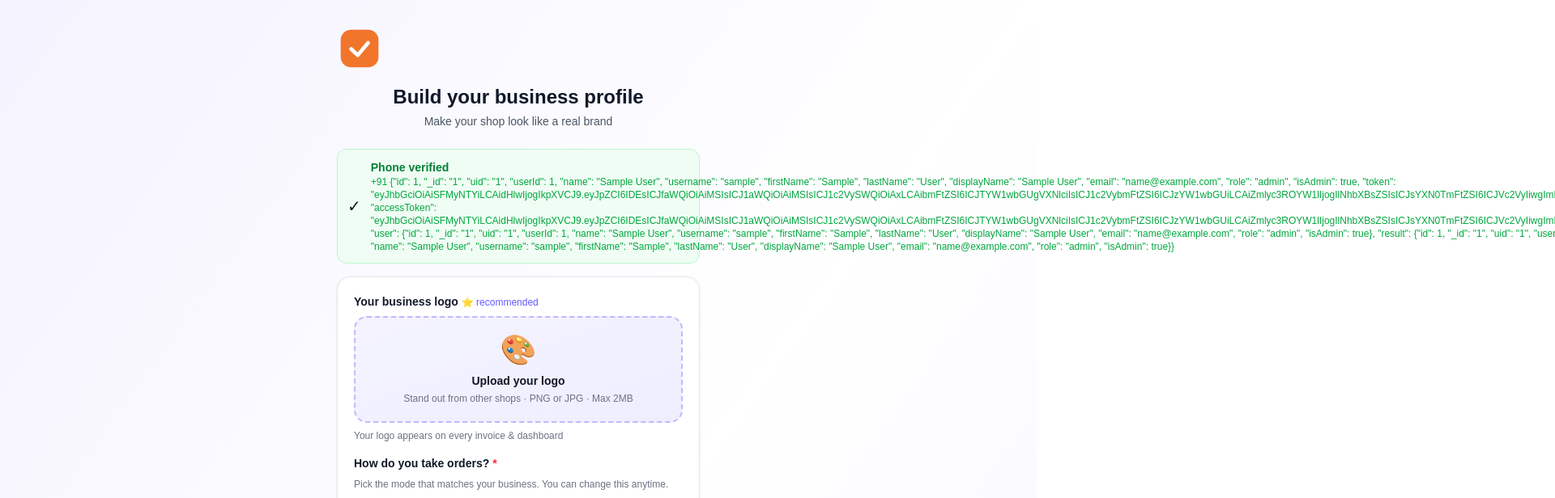
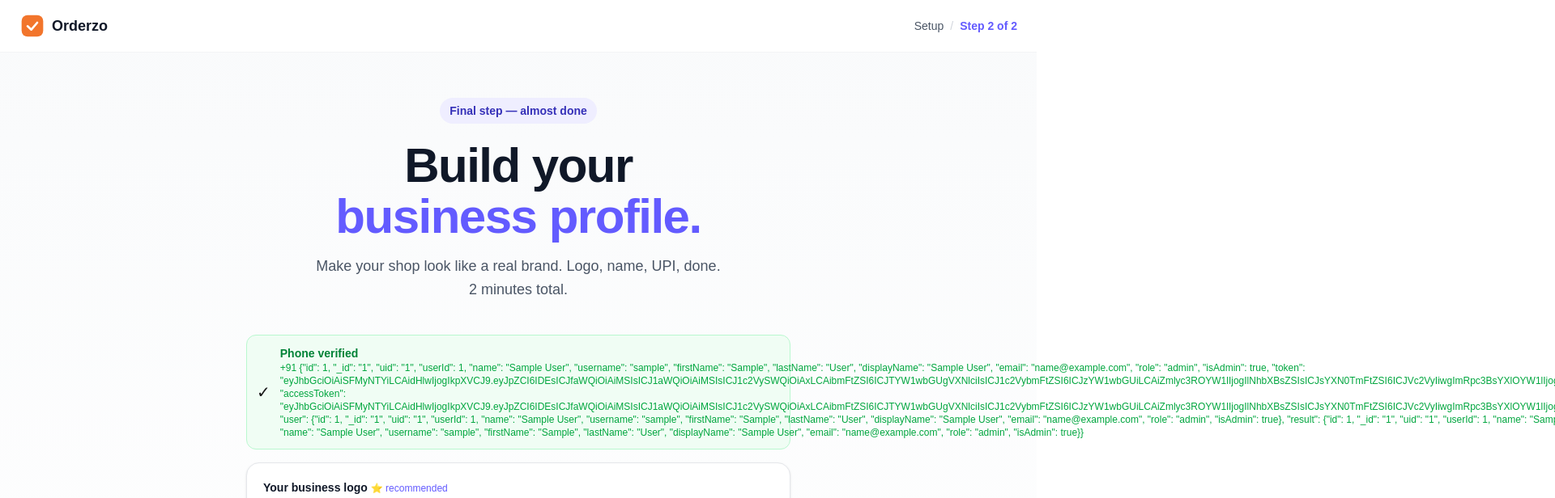
Before and after one commit to Chetan-2208/orderzo, a Next.js app: page /setup in a window 1280 px wide. Shown: the top 616 px of the page at 81% size, 1920 px wide, since content can reach past the window. Built offline with nearby package versions, Linux system fonts and the light colour scheme; no server answers; the database is empty; sample sign-in values are in the browser's storage.

Commit message:
Day 12 WIP: Setup Phase 1 (modern header + hero + gray bg) + Dashboard Phase 1 (header + hero earnings card)

```diff
--- a/src/app/dashboard/page.tsx
+++ b/src/app/dashboard/page.tsx
@@ -193,14 +193,22 @@ export default function DashboardPage() {
 
   return (
     <div className="min-h-screen bg-gray-50 pb-28">
-      {/* Header */}
-      <header className="bg-white/80 backdrop-blur-md border-b border-gray-200 px-4 py-4 sticky top-0 z-10 shadow-sm">
+      {/* Header — matches marketing mockup */}
+      <header className="bg-white border-b border-gray-100 px-4 sm:px-6 py-3 sticky top-0 z-10 backdrop-blur-sm bg-white/95">
         <div className="flex items-center justify-between max-w-2xl mx-auto">
-          <div className="flex items-center gap-3">
-            <Logo size={36} />
-            <div>
-              <h1 className="font-bold text-gray-900 leading-tight">{business?.business_name}</h1>
-              <p className="text-xs text-gray-500">+91 {phone}</p>
+          <div>
+            <p className="text-xs text-gray-500 font-medium">
+              {new Date().toLocaleDateString('en-IN', { weekday: 'short', day: 'numeric', month: 'short', year: 'numeric' })}
+            </p>
+            <h1 className="text-lg sm:text-xl font-extrabold text-gray-900 leading-tight">Today</h1>
+          </div>
+          <div className="flex items-center gap-2">
+            <div className="text-right hidden sm:block">
+              <p className="text-xs text-gray-500 leading-tight">{business?.business_name}</p>
+              <p className="text-[10px] text-gray-400">+91 {phone}</p>
+            </div>
+            <div className="w-10 h-10 bg-[#635BFF] text-white rounded-full flex items-center justify-center font-bold shadow-md">
+              {business?.business_name?.charAt(0).toUpperCase() || 'O'}
             </div>
           </div>
         </div>
@@ -217,19 +225,34 @@ export default function DashboardPage() {
                 - Mature (30+ invoices total)
             ═══════════════════════════════════════════════════ */}
 
-            {/* GREETING — same across all modes */}
+            {/* HERO EARNINGS CARD — matches marketing mockup */}
             <div className="mb-6 pt-2">
-              <div className="flex items-center gap-2 mb-1">
-                <span className="text-2xl">
-                  {new Date().getHours() < 12 ? '☀️' : new Date().getHours() < 17 ? '🌤️' : '🌙'}
-                </span>
-                <h1 className="text-2xl font-bold text-gray-900">
-                  {new Date().getHours() < 12 ? 'Good morning' : new Date().getHours() < 17 ? 'Good afternoon' : 'Good evening'}, {business?.business_name}
-                </h1>
+              <div className="bg-gradient-to-br from-[#F4F3FF] via-white to-[#EFEEFF] rounded-3xl p-6 sm:p-7 border border-[#EFEEFF] shadow-sm">
+                <p className="text-xs sm:text-sm text-gray-500 font-semibold mb-2 uppercase tracking-wider">
+                  Today&apos;s earnings
+                </p>
+                <p className="text-5xl sm:text-6xl font-extrabold text-gray-900 tracking-tight mb-2 leading-none">
+                  &#8377;{stats.totalCollected.toLocaleString('en-IN')}
+                </p>
+                {stats.totalOrders > 0 ? (
+                  <div className="flex items-center gap-2 mt-3">
+                    <span className="inline-flex items-center gap-1 bg-green-100 text-green-700 px-2.5 py-1 rounded-full text-xs font-bold">
+                      <span>&#9679;</span>
+                      <span>{stats.paidOrders} paid</span>
+                    </span>
+                    {stats.pendingOrders > 0 && (
+                      <span className="inline-flex items-center gap-1 bg-amber-100 text-amber-700 px-2.5 py-1 rounded-full text-xs font-bold">
+                        <span>&#9679;</span>
+                        <span>{stats.pendingOrders} pending</span>
+                      </span>
+                    )}
+                  </div>
+                ) : (
+                  <p className="text-sm text-gray-600 mt-2">
+                    Send your first invoice to start tracking &#8594;
+                  </p>
+                )}
               </div>
-              <p className="text-sm text-gray-500 ml-9">
-                {new Date().toLocaleDateString('en-IN', { weekday: 'long', day: 'numeric', month: 'long' })}
-              </p>
             </div>
 
             {/* ─────────────── EMPTY MODE (0 total orders) ─────────────── */}
--- a/src/app/setup/page.tsx
+++ b/src/app/setup/page.tsx
@@ -147,15 +147,40 @@ export default function SetupPage() {
   }
 
   return (
-    <div className="min-h-screen bg-gradient-to-br from-[#F4F3FF] via-white to-[#F4F3FF] px-4 py-8">
-      <div className="max-w-md mx-auto">
-        <div className="text-center mb-6">
-          <Logo size={56} />
-          <h1 className="text-2xl font-bold text-gray-900 mt-4 mb-1">
-            {isEdit ? 'Edit your business' : 'Build your business profile'}
-          </h1>
-          <p className="text-sm text-gray-600">Make your shop look like a real brand</p>
+    <div className="min-h-screen bg-gradient-to-b from-gray-50 via-white to-gray-50 flex flex-col">
+
+      <header className="bg-white border-b border-gray-100 px-4 sm:px-6 py-4 sticky top-0 z-10 backdrop-blur-sm bg-white/95">
+        <div className="max-w-7xl mx-auto flex items-center justify-between">
+          <Link href="/" className="flex items-center gap-2">
+            <Logo size={32} />
+            <span className="text-lg font-bold text-gray-900">Orderzo</span>
+          </Link>
+          <div className="text-sm text-gray-600 font-medium">
+            <span className="hidden sm:inline">Setup</span>
+            <span className="text-gray-300 mx-2 hidden sm:inline">/</span>
+            <span className="text-[#635BFF] font-bold">Step 2 of 2</span>
+          </div>
         </div>
+      </header>
+
+      <main className="flex-1 px-4 sm:px-6 py-10 sm:py-14">
+        <div className="max-w-2xl mx-auto">
+
+          <div className="text-center mb-10">
+            <div className="inline-block bg-[#EFEEFF] text-[#3530B8] px-3 py-1.5 rounded-full text-xs sm:text-sm font-semibold mb-5">
+              {isEdit ? 'Edit your shop' : 'Final step — almost done'}
+            </div>
+            <h1 className="text-4xl sm:text-5xl lg:text-6xl font-extrabold text-gray-900 tracking-tight leading-[1.05] mb-4">
+              {isEdit ? (
+                <>Edit your<br /><span className="text-[#635BFF]">business profile.</span></>
+              ) : (
+                <>Build your<br /><span className="text-[#635BFF]">business profile.</span></>
+              )}
+            </h1>
+            <p className="text-base sm:text-lg text-gray-600 max-w-lg mx-auto leading-relaxed">
+              Make your shop look like a real brand. Logo, name, UPI, done. 2 minutes total.
+            </p>
+          </div>
 
         {/* Phone verified badge */}
         <div className="bg-green-50 border border-green-200 rounded-xl p-3 mb-4 flex items-center gap-3">
@@ -453,10 +478,11 @@ export default function SetupPage() {
           </button>
         </div>
 
-        <p className="text-center text-xs text-gray-500 mt-4">
-          Your data is securely stored in Mumbai · DPDP Act compliant
-        </p>
-      </div>
+          <p className="text-center text-xs text-gray-500 mt-6">
+            Your data is securely stored in Mumbai · DPDP Act compliant
+          </p>
+        </div>
+      </main>
     </div>
   )
 }
```
